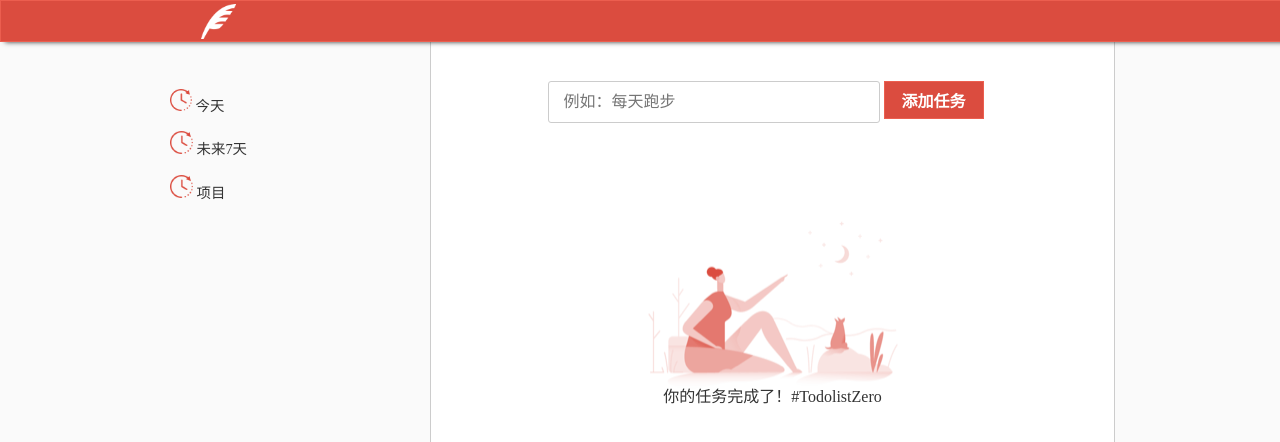
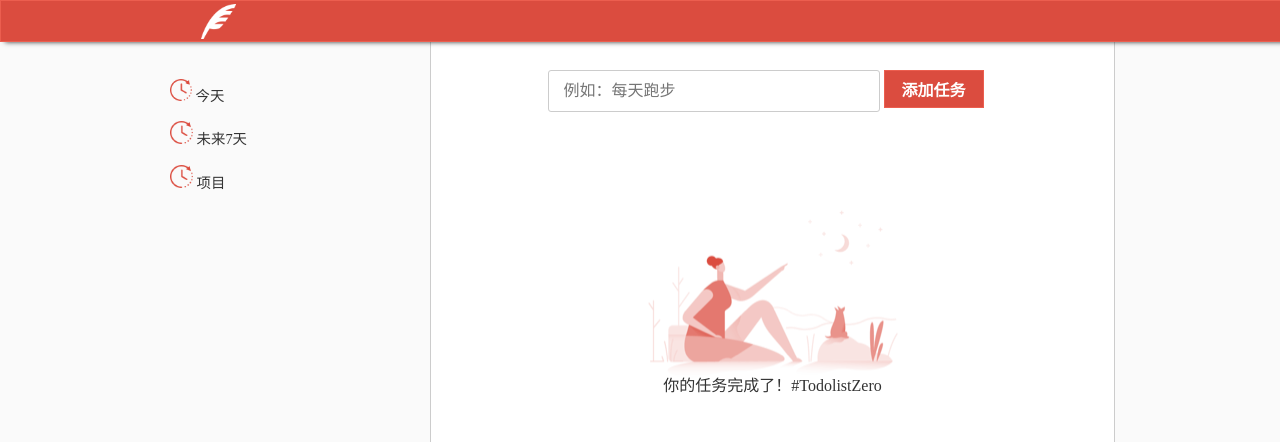
Before and after one commit to Hinger36/todoit, a website: page index.html in a window 1280 px wide. Shown: the top 442 px of the page. Drawn offline with Linux system fonts and the light colour scheme.

Commit message:
修复一个小BUG

```diff
--- a/src/main.css
+++ b/src/main.css
@@ -33,7 +33,7 @@
 /* body */
 .main {
   background-color: #fafafa;
-  padding-top: 40px;
+  /* padding-top: 40px;  */
   height: 100%;
 }
 .main .inner {
@@ -43,9 +43,9 @@
 }
 
 .content {
-  padding-top: 40px;
+  padding-top: 70px;
   float: right;
-  border: 1px solid #ccc;
+  border-right: 1px solid #ccc;
   background-color: #fff;
   width: 683px;
   height: 100%;
@@ -136,7 +136,7 @@
   width: 265px;
   background-color: #fafafa;
   height: 100%;
-  padding-top: 40px;
+  padding-top: 70px;
   border-right: 1px solid #ccc;
 }
 .filter {
```
